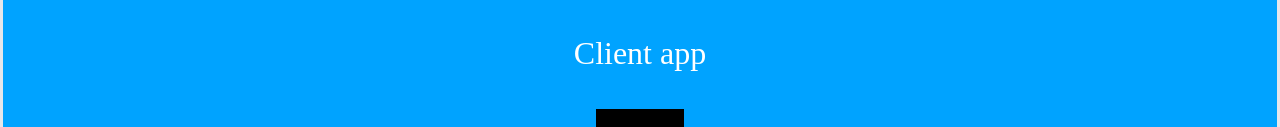
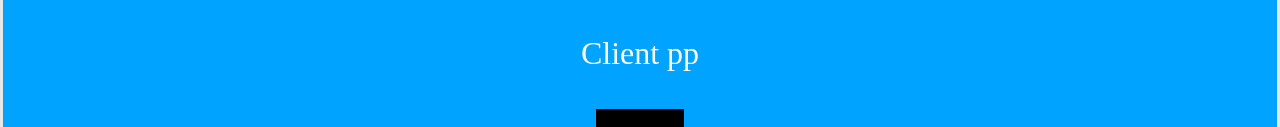
Before and after one commit to rud-kov/soundsquare-project, a website built with Parcel: page src/studios__6.html in a window 1280 px wide. Shown: the part 349-476 px from the top of the page. Built offline with nearby package versions, Linux system fonts and the light colour scheme.

Commit message:
studios 6 initial commit

```diff
--- a/src/studios__6.html
+++ b/src/studios__6.html
@@ -25,7 +25,7 @@
 			class="l-header flex flex-col border-3px items-center p-4 justify-center text-bl h-screen text-white bg-blue dark:bg-neutral-900 dark:text-gray-200"
 		>
 			<h1 class="text-6xl l-header__logo">Soundsquare</h1>
-			<p class="font-serif text-32 lg:text-32">Client app</p>
+			<p class="font-serif text-32 lg:text-32">Client pp</p>
 			<a href="#" class="btn">Button</a>
 		</main>
 
```
